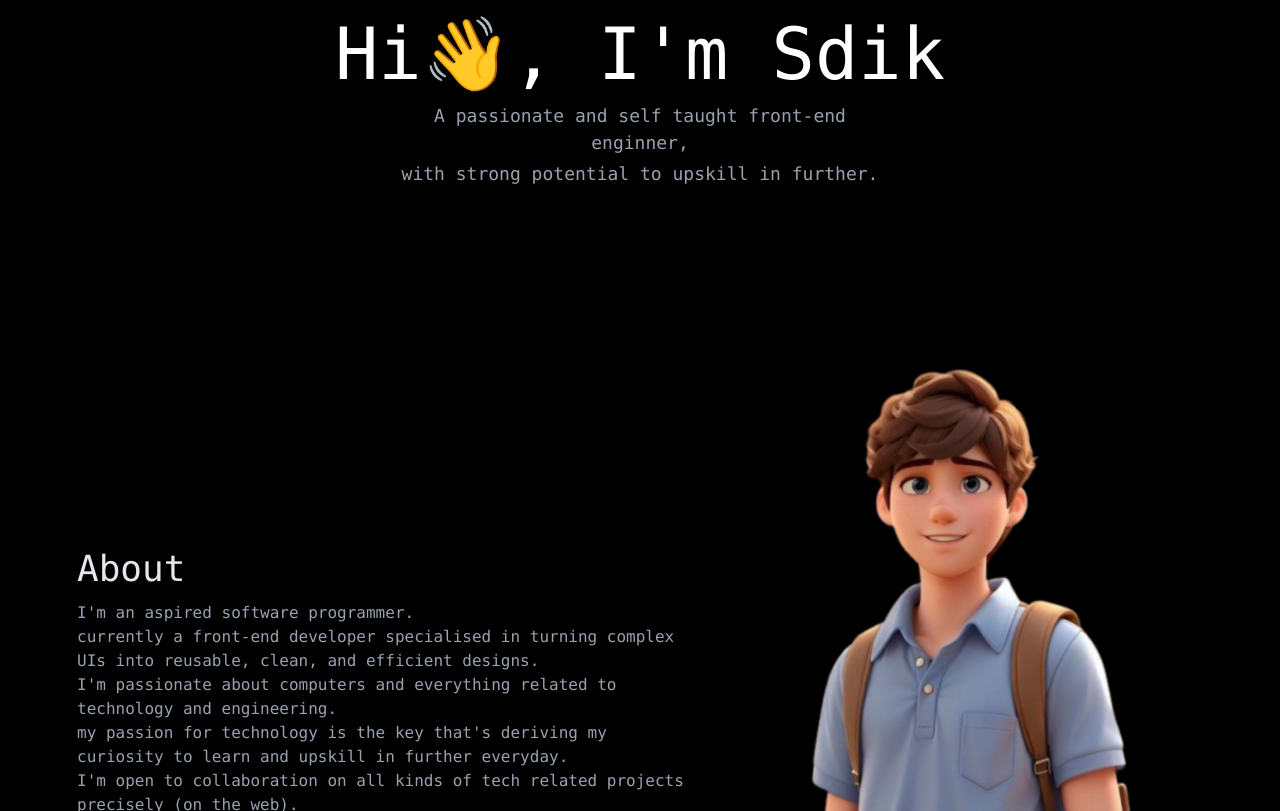
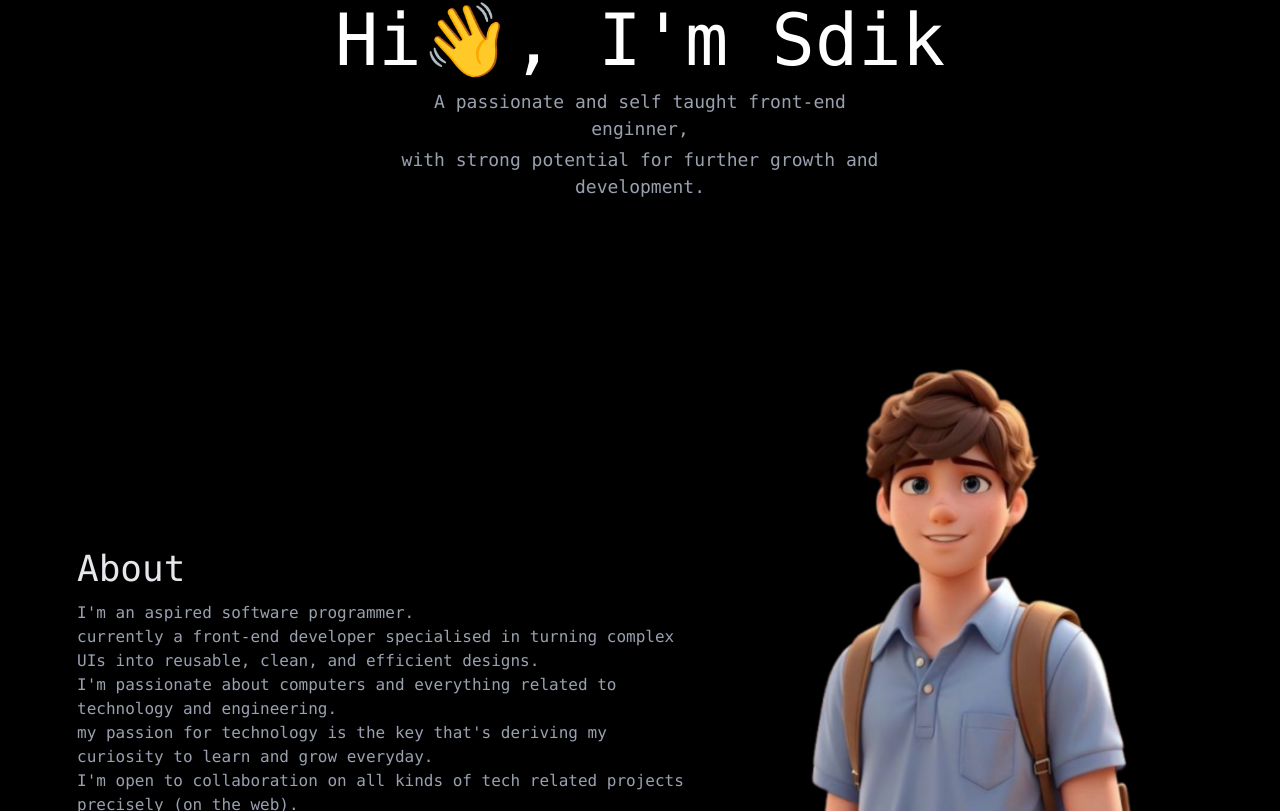
Before and after one commit to abubakar-sadiq001/personal-portfolio, a React (Vite) app: page / in a window 1280 px wide. Shown: the part 209-1020 px from the top of the page. Built offline with nearby package versions, Linux system fonts and the light colour scheme.

Commit message:
Fix a typo

```diff
--- a/src/components/About.jsx
+++ b/src/components/About.jsx
@@ -67,7 +67,7 @@ function About() {
         <p className="about text-gray-400">
           {' '}
           my passion for technology is the key that's deriving my curiosity to
-          learn and upskill in further everyday.
+          learn and grow everyday.
         </p>{' '}
         <p className="about text-gray-400">
           I'm open to collaboration on all kinds of tech related projects
--- a/src/components/Hero.jsx
+++ b/src/components/Hero.jsx
@@ -47,7 +47,8 @@ function Hero() {
           A passionate and self taught front-end enginner,
         </p>
         <p className="para mt-1 w-full max-w-[500px] text-center text-[18px] text-gray-400 max-[505px]:text-[12px]">
-          with strong potential to upskill in further.
+          {/* with strong potential to upskill in further. */}
+          with strong potential for further growth and development.
         </p>
       </div>
     </div>
```
